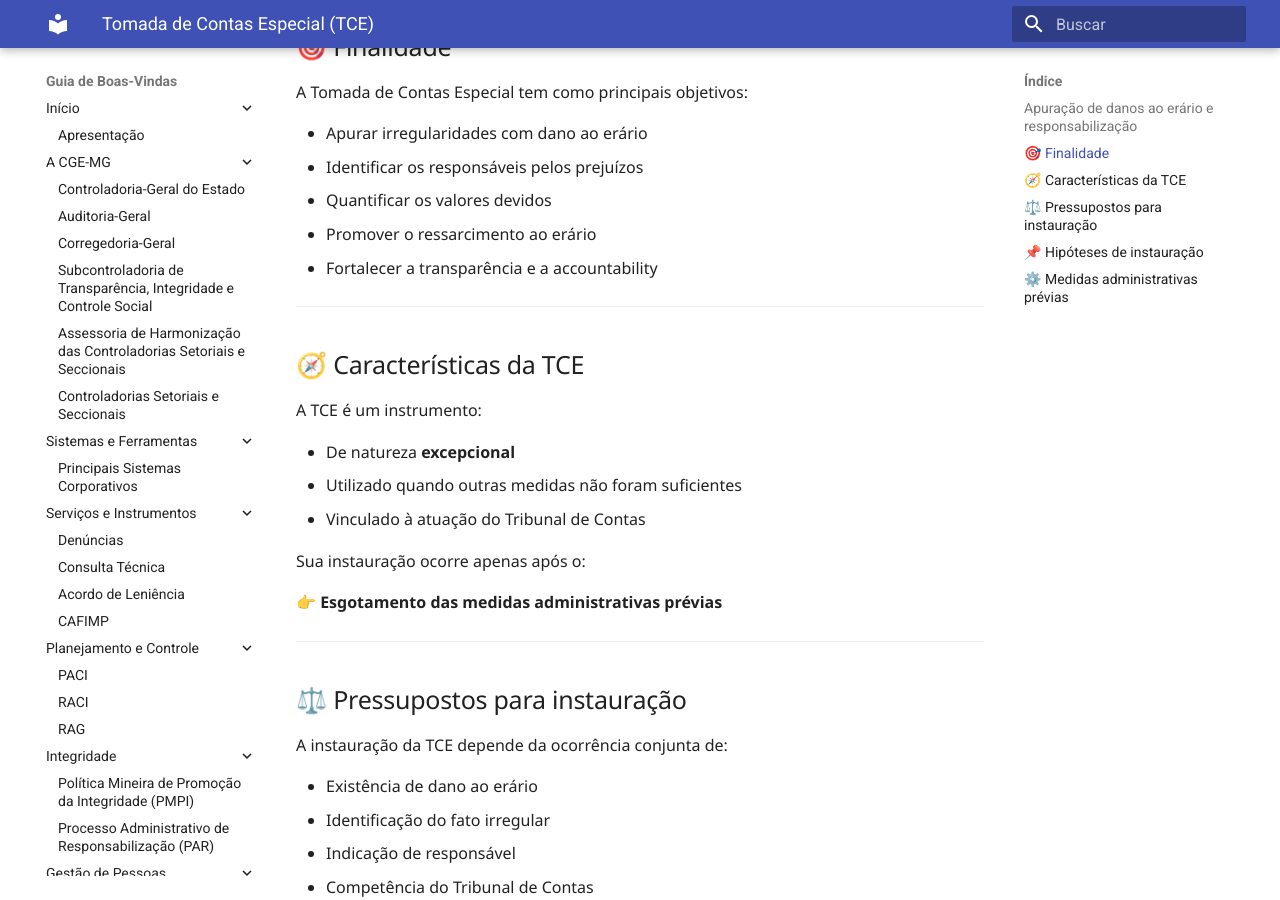
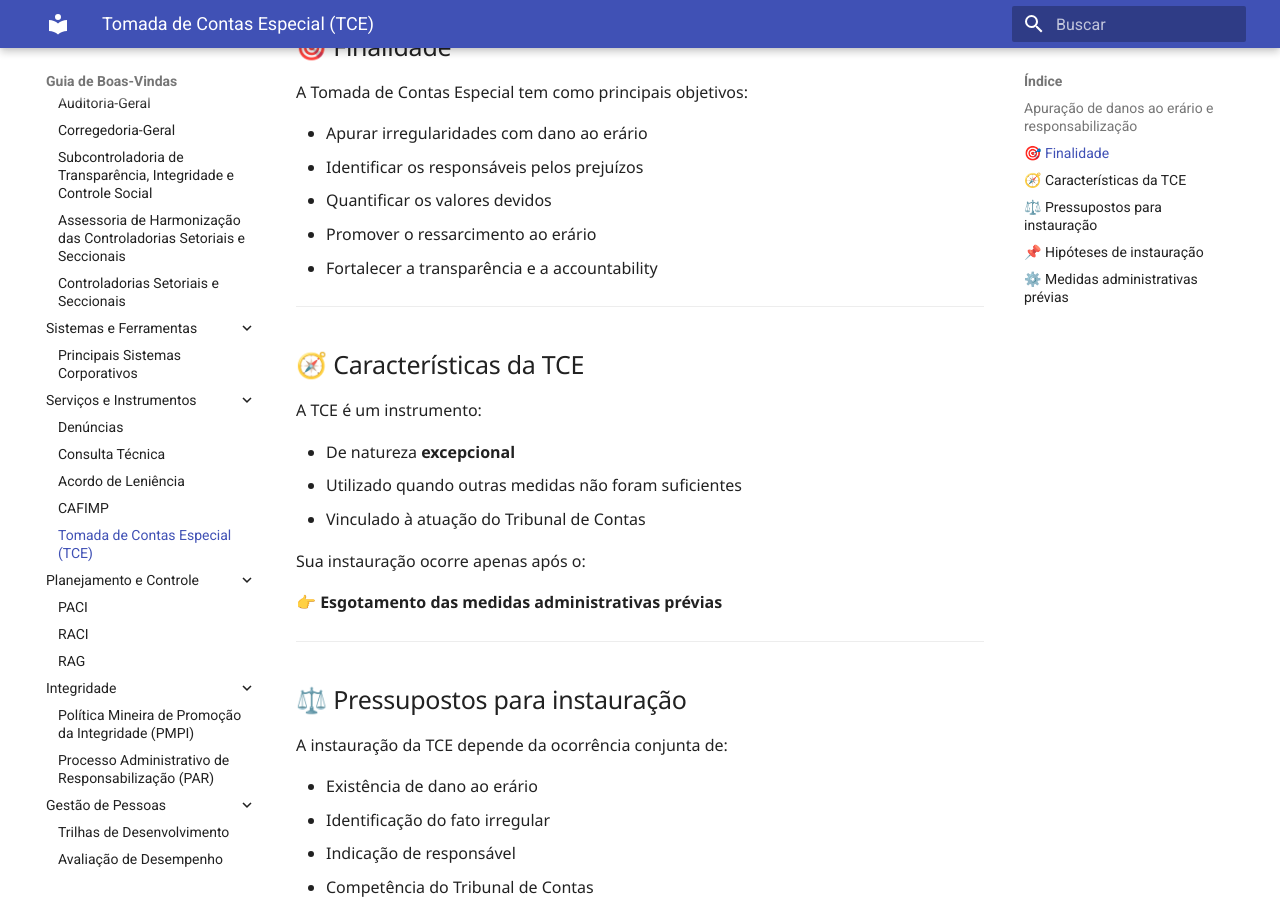
Before and after one commit to CGEMG-AHCS/guia-de-boas-vindas, an MkDocs documentation site: the page built from docs/tce.md, in a window 1280 px wide and 900 px high, scrolled down 412 px. Built offline with MkDocs 1.6.1 and Material for MkDocs 9.7.7, drawn with Linux system fonts in a browser that asks for light colours.

Commit message:
Update mkdocs.yml

```diff
--- a/mkdocs.yml
+++ b/mkdocs.yml
@@ -31,6 +31,7 @@ nav:
       - Consulta Técnica: consulta-tecnica.md
       - Acordo de Leniência: acordo-leniencia.md
       - CAFIMP: cafimp.md
+      - Tomada de Contas Especial (TCE): tce.md
 
   - Planejamento e Controle:
       - PACI: paci.md
@@ -42,6 +43,7 @@ nav:
       - Processo Administrativo de Responsabilização (PAR): par.md
 
   - Gestão de Pessoas:
+      - Trilhas de Desenvolvimento: trilhas.md
       - Avaliação de Desempenho: avaliacao-desempenho.md
 
 
```
